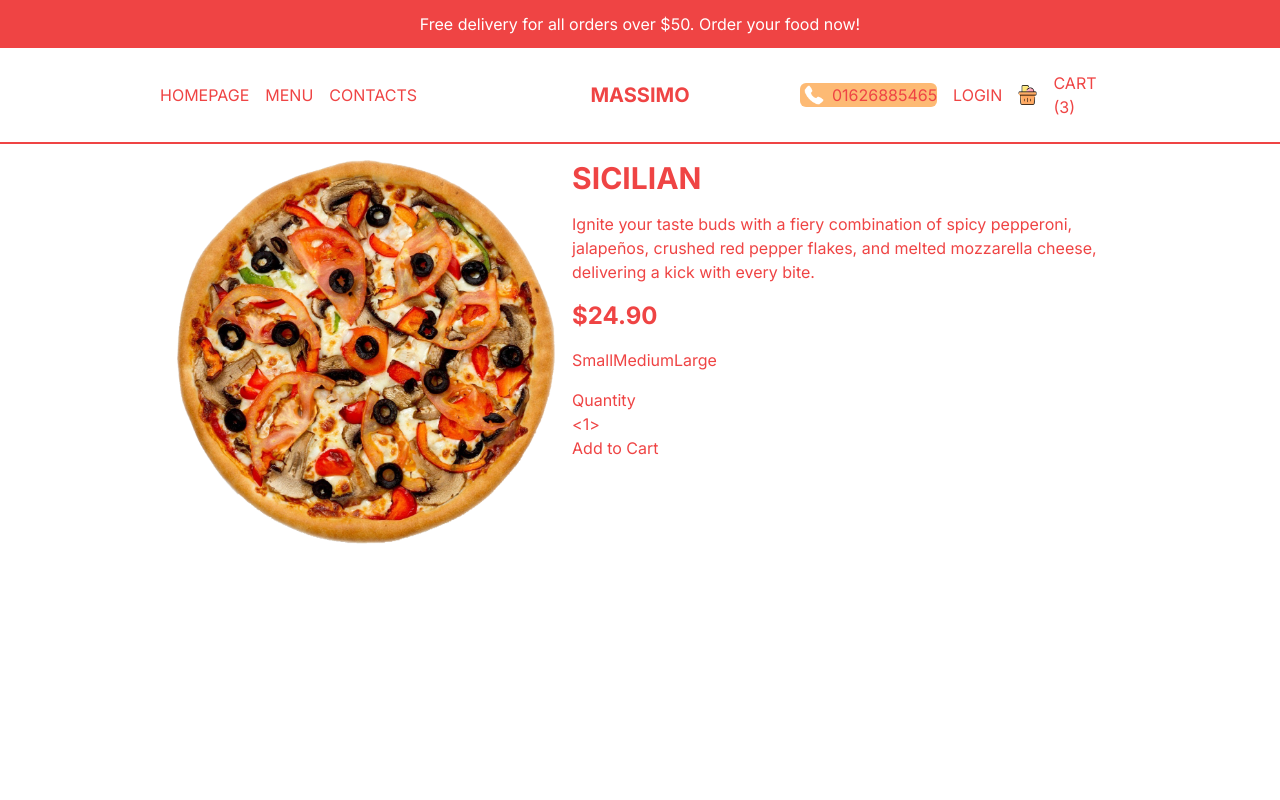
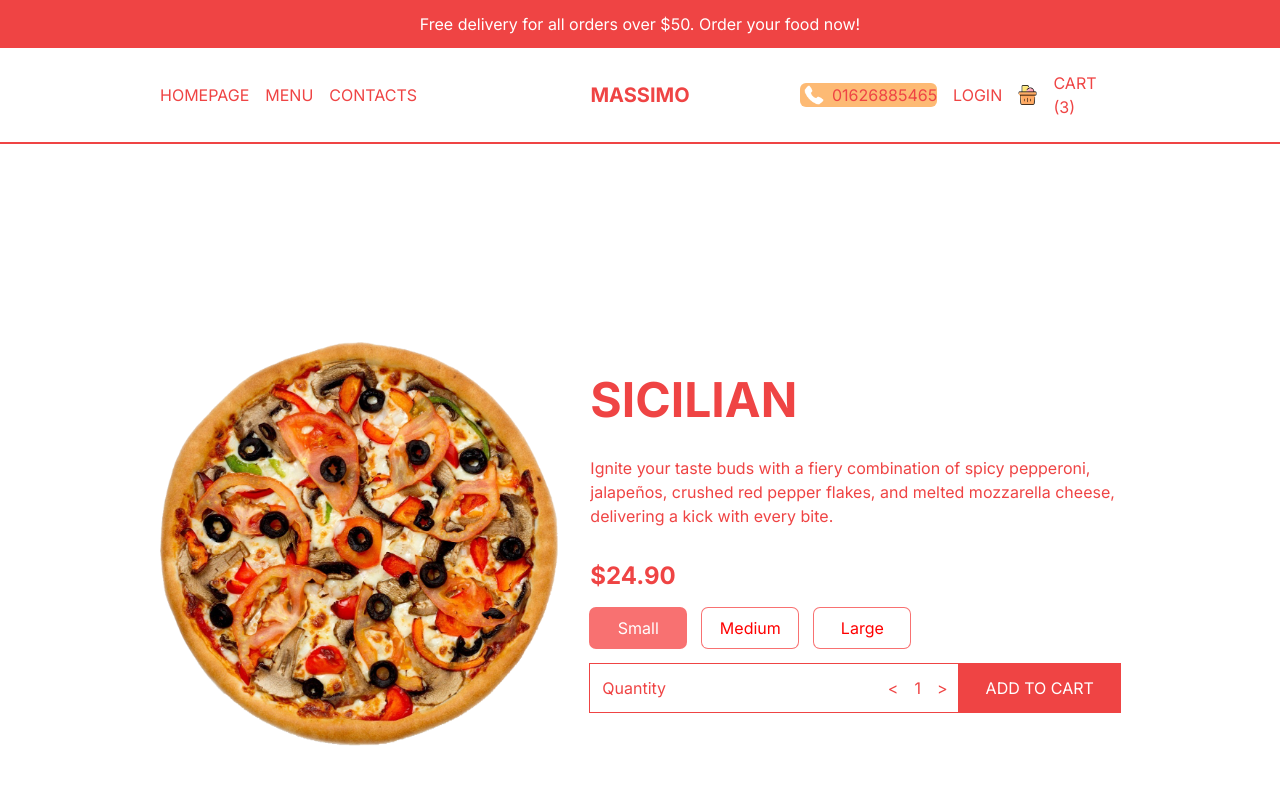
Before and after one commit to minhaj-boop/restaurant, a Next.js app: page /product/1 in a window 1280 px wide. Shown: the top 800 px of the page. Built offline with nearby package versions, Linux system fonts and the light colour scheme.

Commit message:
single product

```diff
--- a/src/app/product/[id]/page.tsx
+++ b/src/app/product/[id]/page.tsx
@@ -5,10 +5,10 @@
 
 const SingleProductPage = () => {
   return (
-    <div className="p-4 lg:px-20 xl:px-40 h-screen flex flex-col justify-around text-red-500 md:flex-row">
+    <div className="p-4 lg:px-20 xl:px-40 h-screen flex flex-col justify-around text-red-500 md:flex-row md:gap-8 md:items-center">
       {/* IMAGE CONTAINER */}
       {singleProduct.img && (
-        <div className="relative w-full h-1/2">
+        <div className="relative w-full h-1/2 md:h-[70%]">
           <Image
             src={singleProduct.img}
             alt=""
@@ -18,8 +18,10 @@
         </div>
       )}
       {/* TEXT CONTAINER */}
-      <div className="h-1/2 flex flex-col gap-4">
-        <h1 className="text-3xl font-bold uppercase">{singleProduct.title}</h1>
+      <div className="h-1/2 flex flex-col gap-4 md:h-[70%] md:justify-center md:gap-6 xl:gap-8">
+        <h1 className="text-3xl font-bold uppercase xl:text-5xl">
+          {singleProduct.title}
+        </h1>
         <p>{singleProduct.desc}</p>
         <Price
           price={singleProduct.price}
--- a/src/components/Price.tsx
+++ b/src/components/Price.tsx
@@ -1,6 +1,6 @@
 "use client";
 
-import React from "react";
+import React, { useEffect, useState } from "react";
 
 type Props = {
   price: number;
@@ -9,28 +9,58 @@
 };
 
 const Price = ({ price, id, options }: Props) => {
+  const [total, setTotal] = useState(price);
+  const [quantity, setQuantity] = useState(1);
+  const [selected, setSeleted] = useState(0);
+
+  useEffect(() => {
+    setTotal(
+      quantity * (options ? price + options[selected].additionalPrice : price)
+    );
+  }, [quantity, selected, options, price]);
+
   return (
     <div className="flex flex-col gap-4">
-      <h2 className="text-2xl font-bold">${price.toFixed(2)}</h2>
+      <h2 className="text-2xl font-bold">${total.toFixed(2)}</h2>
       {/* OPTIONS CONTAINER */}
-      <div className="">
-        {options?.map((option) => (
-          <button key={option.title}>{option.title}</button>
+      <div className="flex gap-4">
+        {options?.map((option, index) => (
+          <button
+            key={option.title}
+            className="p-2 ring-1 ring-red-400 rounded-md min-w-[6rem]"
+            style={{
+              background: selected === index ? "rgb(248 113 113)" : "white",
+              color: selected === index ? "white" : "red",
+            }}
+            onClick={() => setSeleted(index)}
+          >
+            {option.title}
+          </button>
         ))}
       </div>
       {/* QUANTITY AND ADD BUTTON CONTAINER */}
-      <div className="">
+      <div className="flex justify-between items-center">
         {/* QUANTITY */}
-        <div className="">
+        <div className="flex justify-between w-full p-3 ring-1 ring-red-500">
           <span>Quantity</span>
-          <div>
-            <button>{"<"}</button>
-            <span>1</span>
-            <button>{">"}</button>
+          <div className="flex gap-4 items-center">
+            <button
+              onClick={() => setQuantity((prev) => (prev > 1 ? prev - 1 : 1))}
+            >
+              {"<"}
+            </button>
+            <span>{quantity}</span>
+            <button
+              onClick={() => setQuantity((prev) => (prev < 9 ? prev + 1 : 9))}
+            >
+              {">"}
+            </button>
           </div>
         </div>
         {/* CART BUTTON */}
-        <button>Add to Cart</button>
+        <button className="uppercase w-56 bg-red-500 text-white p-3 ring-1 ring-red-500">
+          Add to Cart
+        </button>
       </div>
     </div>
   );
```
